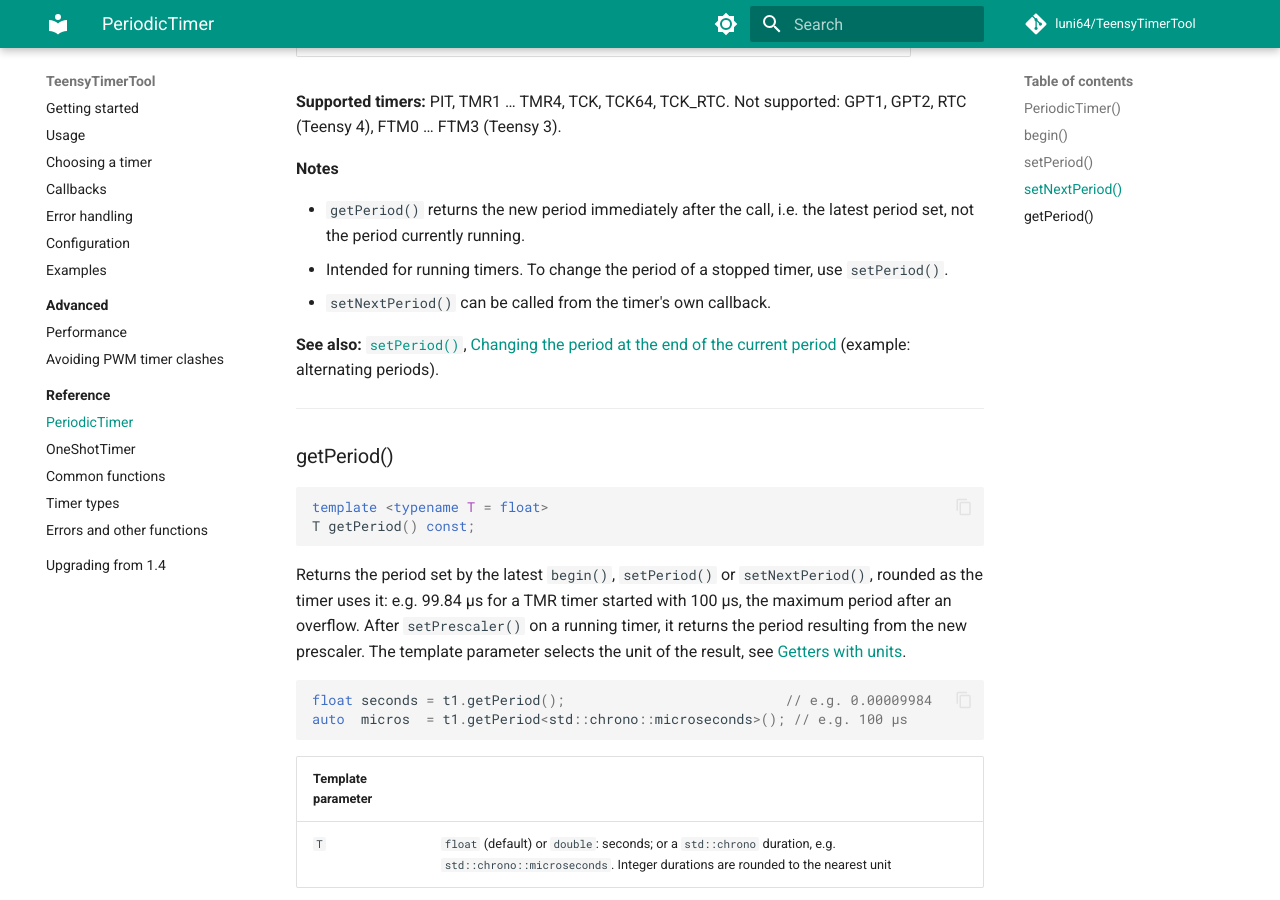
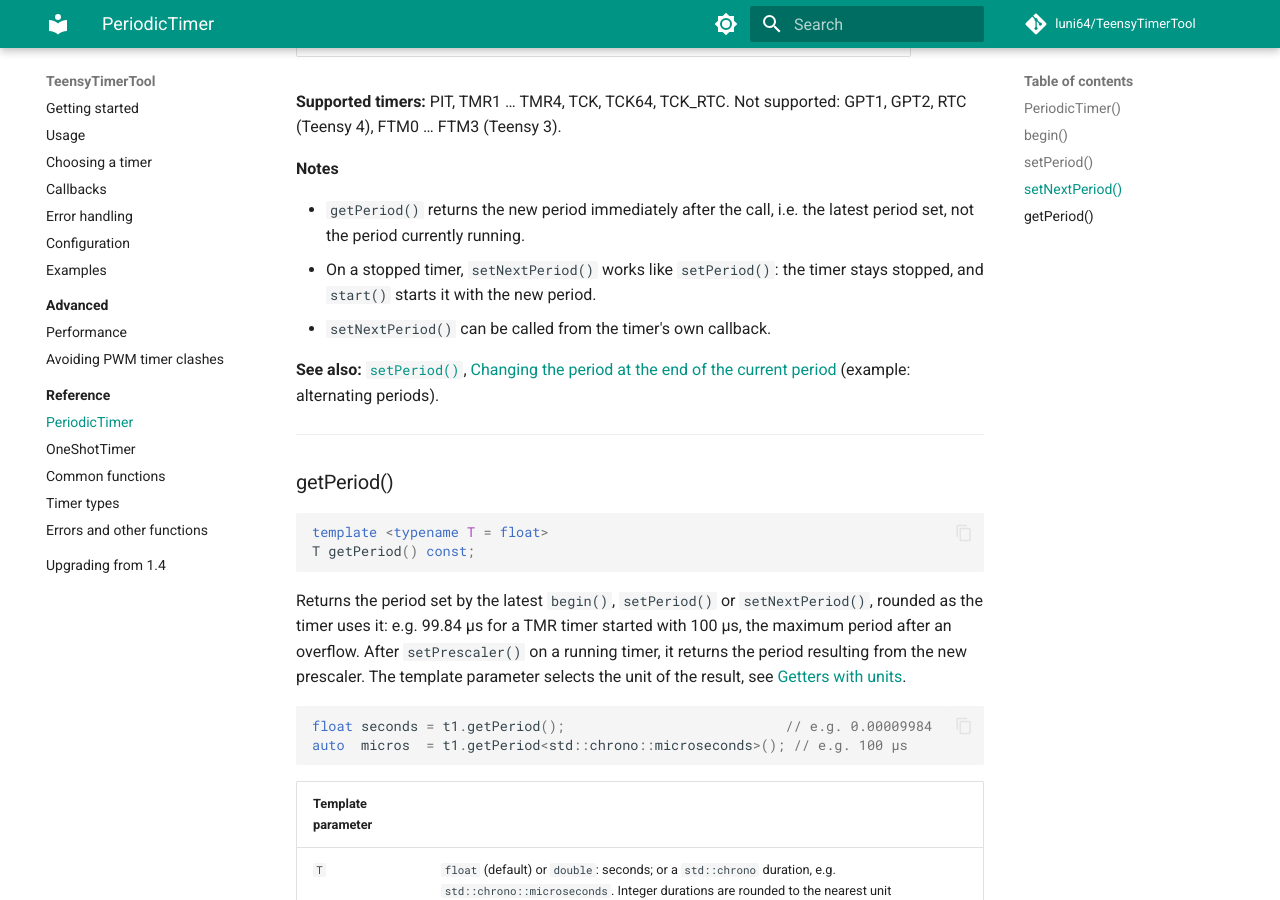
Before and after one commit to luni64/TeensyTimerTool, an MkDocs documentation site: the page built from docs/reference/periodic-timer.md, in a window 1280 px wide and 900 px high, scrolled down 4279 px. Built offline with MkDocs 1.6.1 and Material for MkDocs 9.7.7, drawn with Linux system fonts in a browser that asks for light colours; comment, search, counter and statistics services are not loaded.

Commit message:
Docs: setNextPeriod() on a stopped timer, new bug fixes in Upgrading
Co-Authored-By: Claude Opus 5.5 <noreply@anthropic.com>

```diff
--- a/docs/reference/periodic-timer.md
+++ b/docs/reference/periodic-timer.md
@@ -176,15 +176,16 @@ Not supported: GPT1, GPT2, RTC (Teensy 4), FTM0 … FTM3 (Teensy 3).
 
 - `getPeriod()` returns the new period immediately after the call, i.e. the latest period set, not the
   period currently running.
-- Intended for running timers. To change the period of a stopped timer, use `setPeriod()`.
+- On a stopped timer, `setNextPeriod()` works like `setPeriod()`: the timer stays stopped, and `start()`
+  starts it with the new period.
 - `setNextPeriod()` can be called from the timer's own callback.
 
 **See also:** [`setPeriod()`](#setperiod), [Changing the period at the end of the current period](../usage.md#changing-the-period-at-the-end-of-the-current-period)
 (example: alternating periods).
 
 <!-- tests: api_set_next_period, la_next_period, api_period_zero, api_negative_values,
-     api_set_period_before_begin, api_get_period, api_error_posted_once, api_max_period_and_overflow
-     open finding (PLAN_API_v1.5.md): behaviour on a stopped timer differs between PIT and TMR/TCK -->
+     api_set_period_before_begin, api_get_period, api_error_posted_once, api_max_period_and_overflow,
+     api_period_change_while_stopped -->
 
 ---
 
```
Also changed, not shown: other parts of docs/reference/periodic-timer.md (+2 -2 lines), docs/upgrading.md (+2 -1 lines).
